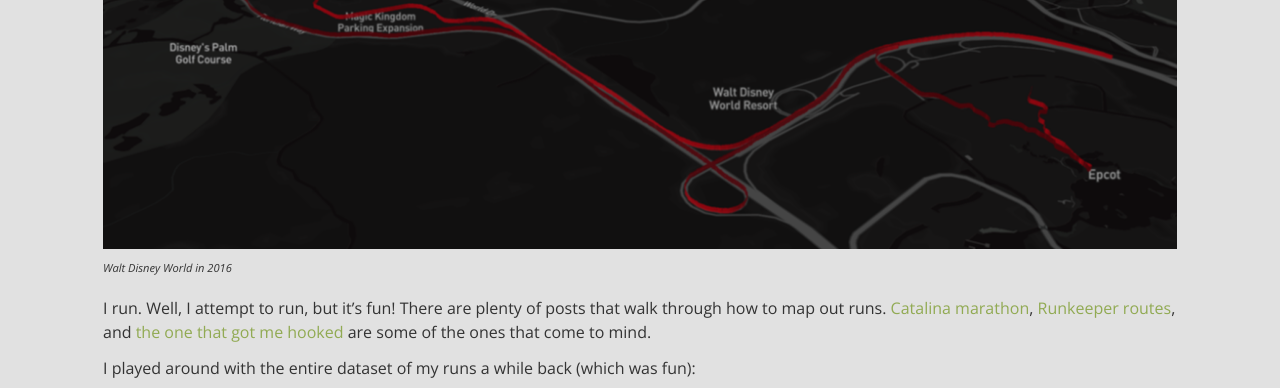
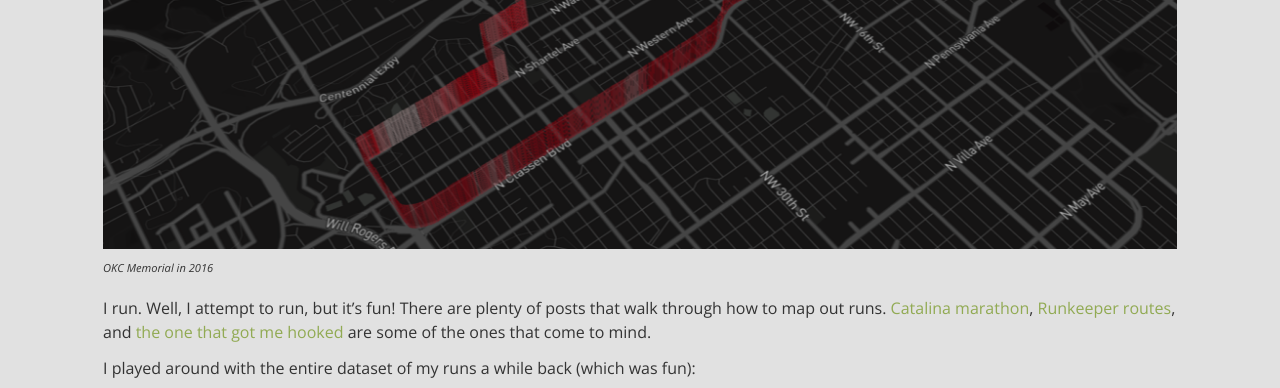
Before and after one commit to jvrousseau/jvrousseau.github.io, a Jekyll site: the page built from _posts/2017-01-24-mapping-my-runs.md, in a window 1280 px wide and 900 px high, scrolled down 662 px, cut to the strip 0-388 px from the top of the window. Built offline with Jekyll 4.4.1, drawn with Linux system fonts in a browser that asks for light colours; some of the changed text lies outside the part shown.

Commit message:
okc memorial picture to top of the post

```diff
--- a/_posts/2017-01-24-mapping-my-runs.md
+++ b/_posts/2017-01-24-mapping-my-runs.md
@@ -7,8 +7,8 @@
 ---
 
 <br/><br/>
-![okc2](/assets/img/run/disney.png){:width="100%"}<br/>
-<sub><sup>*Walt Disney World in 2016*</sup></sub>
+![okc](/assets/img/run/okc.png){:width="100%"}<br/>
+<sub><sup>*OKC Memorial in 2016*</sup></sub>
 
 I run. Well, I attempt to run, but it's fun! There are plenty of posts that walk through how to map out runs. [Catalina marathon](https://www.mapbox.com/blog/run-the-catalina-eco-marathon-in-3d/){:target="_blank"}, [Runkeeper routes](https://www.mapbox.com/blog/runkeeper-routes){:target="_blank"}, and [the one that got me hooked](https://www.mapbox.com/blog/2012-08-28-running-maps/){:target="_blank"} are some of the ones that come to mind.
 
@@ -20,7 +20,7 @@
 
 I started with a fundamental thought of "automated" as much as possible. Starting with exporting a run from [Strava](https://www.strava.com/){:target="_blank"}, [Runkeeper](https://runkeeper.com){:target="_blank"}, or your tracker of choice as a [GPX](http://www.topografix.com/gpx.asp){:target="_blank"} file all the way to viewing the dataset on a map.
 
-![tulsa1](/assets/img/run/tulsa.png){:width="100%"}<br/>
+![tulsa](/assets/img/run/tulsa.png){:width="100%"}<br/>
 <sub><sup>*Tulsa Route-66 in 2014*</sup></sub>
 
 Using [togeojson](https://github.com/mapbox/togeojson){:target="_blank"}, I convert the GPX file a geojson format of the run. When uploading the tileset to Mapbox, I did not have much control over the metadata (elevation, heart rate, segment time, etc.). The output of togeojson are [parallel arrays](https://en.wikipedia.org/wiki/Parallel_array){:target="_blank"}: one of the arrays is the [linestring](http://geojson.org/geojson-spec.html#linestring){:target="_blank"} of the route and the other arrays are the metadata sitting in the properties object of the [feature](http://geojson.org/geojson-spec.html#feature-objects){:target="_blank"}. In comes [Turf](http://turfjs.org/){:target="_blank"} to help out.
@@ -30,8 +30,8 @@
 
 I create segments of the run by grabbing the n and n+1 datapoints. I wanted to minimize overlapping segments, so I used [turf.distance](http://turfjs.org/docs.html#distance){:target="_blank"} and [turf.lineSliceAlong](http://turfjs.org/docs.html#lineslicealong){:target="_blank"} to crop out 2 feet of each segment. After that, all  the segments are stuffed into a [feature collection](http://geojson.org/geojson-spec.html#feature-collection-objects){:target="_blank"}.
 
-![okc1](/assets/img/run/okc.png){:width="100%"}<br/>
-<sub><sup>*OKC Memorial in 2016*</sup></sub>
+![disney](/assets/img/run/disney.png){:width="100%"}<br/>
+<sub><sup>*Walt Disney World in 2016*</sup></sub>
 
 I wrote the geojson to disk and uploaded via [Mapbox](https://www.mapbox.com/studio/){:target="_blank"}. That's great, but it's still a manual process. Fortunately for me, Mapbox provides an [API](https://www.mapbox.com/api-documentation/#uploads){:target="_blank"} and a [JavaScript SDK](https://github.com/mapbox/mapbox-sdk-js){:target="_blank"} to take care of my manual process. From there I was able automatically upload the dataset and I build a quick map to display the run.
 
```
